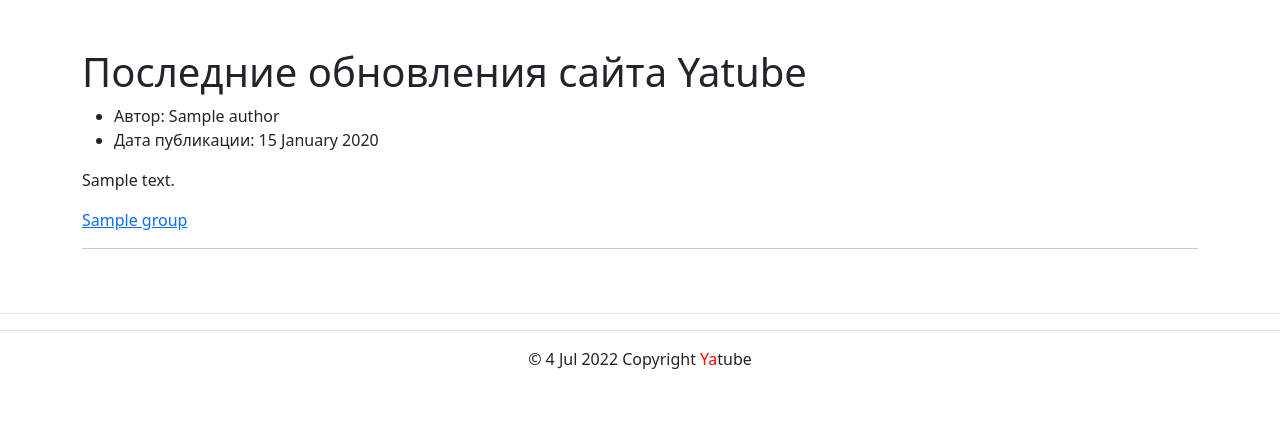
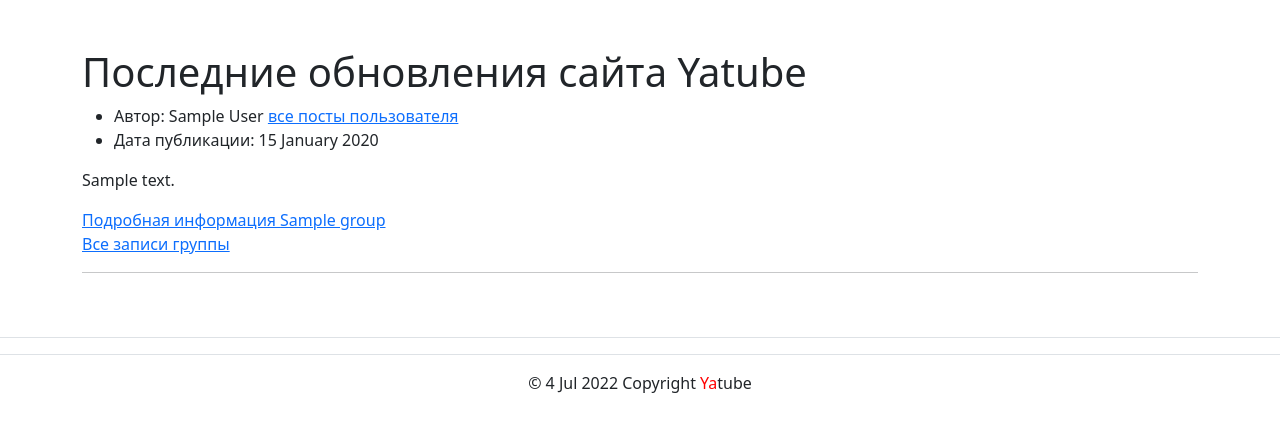
Before and after one commit to AndrejGurtovoj/hw04_tests, a Django app: template yatube/templates/posts/index.html in a window 1280 px wide. Shown: the part 56-488 px from the top of the page. Run offline with Django 3.2, Linux system fonts and the light colour scheme; the template is opened without the code that fills it: most values are stand-ins (such as "Sample title", 1, 10 or a date in 2020); some libraries are stand-ins or nearby versions.

Commit message:
Добавление картинок к постам

```diff
--- a/yatube/templates/posts/create_post.html
+++ b/yatube/templates/posts/create_post.html
@@ -1,5 +1,4 @@
 {% extends 'base.html' %}
-{% load thumbnail %}
 {% block title %}
   {% if is_edit %}
     Редактировать пост
@@ -8,6 +7,7 @@
   {% endif %}
 {% endblock %}
 {% block content %}
+{% load thumbnail%}
   <main>
     <div class="container py-5">
       <div class="row justify-content-center">
--- a/yatube/templates/posts/group_list.html
+++ b/yatube/templates/posts/group_list.html
@@ -1,7 +1,7 @@
 {% extends 'base.html' %}
-{% load thumbnail %}
 {% block content %}
 {% block header %}Лев Толстой - Зеркало русской революции{{ group.title }}{% endblock%}
+{% load thumbnail %}
 
   <div class="container py-5">
     <h1>{{ group.title }}</h1>
--- a/yatube/templates/posts/index.html
+++ b/yatube/templates/posts/index.html
@@ -1,7 +1,7 @@
 {% extends 'base.html' %}
-{% load thumbnail %}
 {% block title %}{{ title }}{% endblock %}
 {% block content %}
+{% load thumbnail%}
 
 
   <h1>Последние обновления сайта Yatube</h1>
@@ -10,16 +10,24 @@
   <article>
     <ul>
       <li>
-        Автор: {{ post.author.get_full_name }}
+        Автор: {{ post.author }}
+        <a href="{% url 'posts:profile' post.author.username %}">все посты пользователя</a>
       </li>
       <li>
         Дата публикации: {{ post.pub_date|date:"d E Y" }}
       </li>
     </ul>
+    {% if post.image %}
+    {% thumbnail post.image "300x300" crop="center" upscale=True as im %}
+      <img class="card-img my-2" src="{{ im.url }}">
+    {% endthumbnail %}
+    {% endif %}
     <p>{{post.text}}</p>
+    <a href="{% url 'posts:post_detail' post.pk %}">Подробная информация </a>
     {% if post.group %}
-    <a href="{% url 'posts:group_list' post.group.slug %}">{{post.group.title}}</a>
+    <a href="{% url 'posts:group_list' post.group.slug %}">{{post.group}}</a>
   </article>
+    <a href="{% url 'posts:group_list' post.group.slug %}">Все записи группы</a>
     <hr>{% endif %}
     {% if not forloop.last %}<hr>{% endif %}
 {% endfor %}
--- a/yatube/templates/posts/post_detail.html
+++ b/yatube/templates/posts/post_detail.html
@@ -1,10 +1,10 @@
 {% extends 'base.html' %}
-{% load thumbnail %}
 {% block title %}
     {{ post.text|truncatechars:30  }}
 {% endblock %}
 
 {% block content %}
+{% load thumbnail%}
   <div class="row">
     <aside class="col-12 col-md-3">
       <ul class="list-group list-group-flush">
```
Also changed, not shown: yatube/templates/posts/profile.html (+6 -1 lines).
